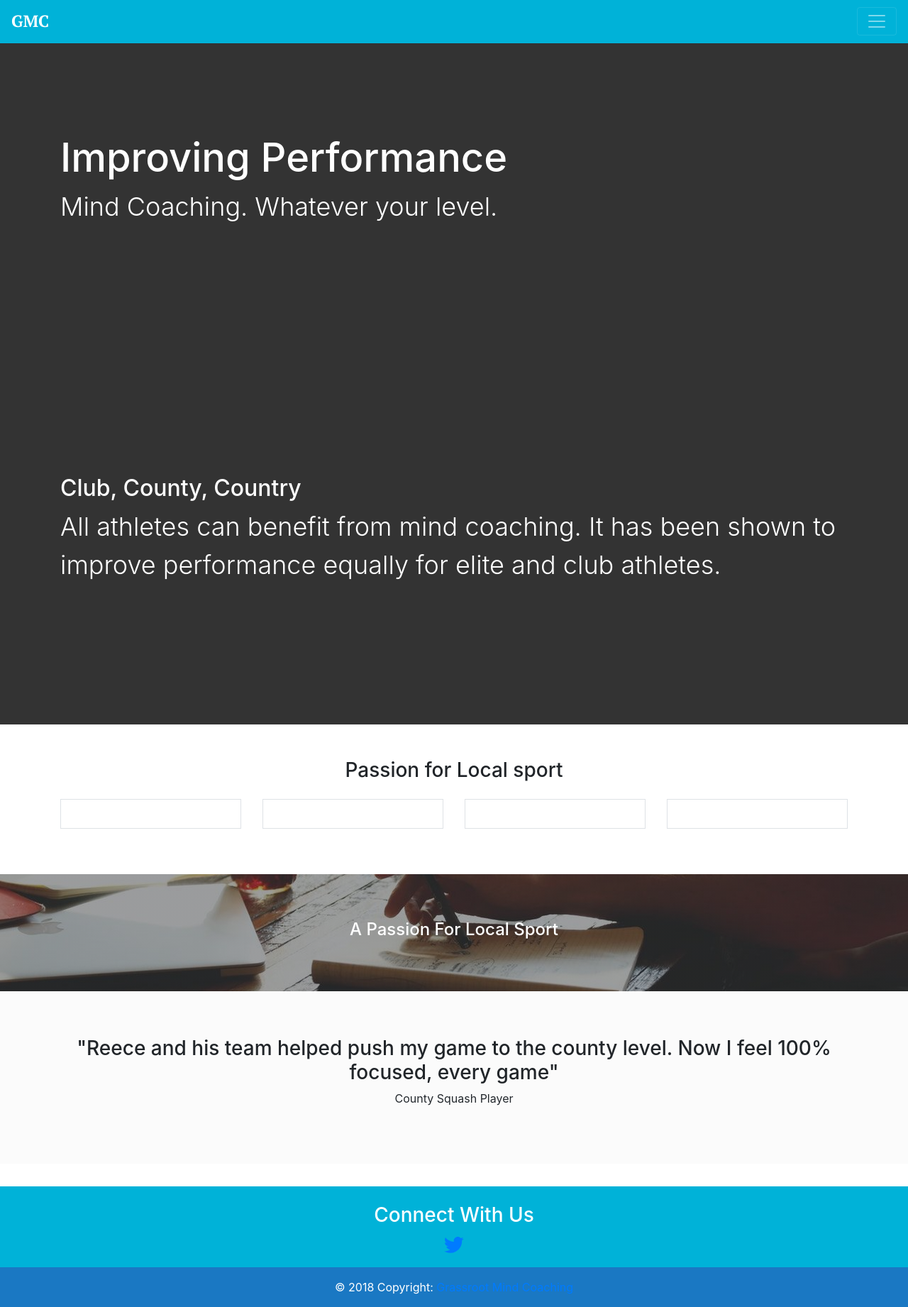
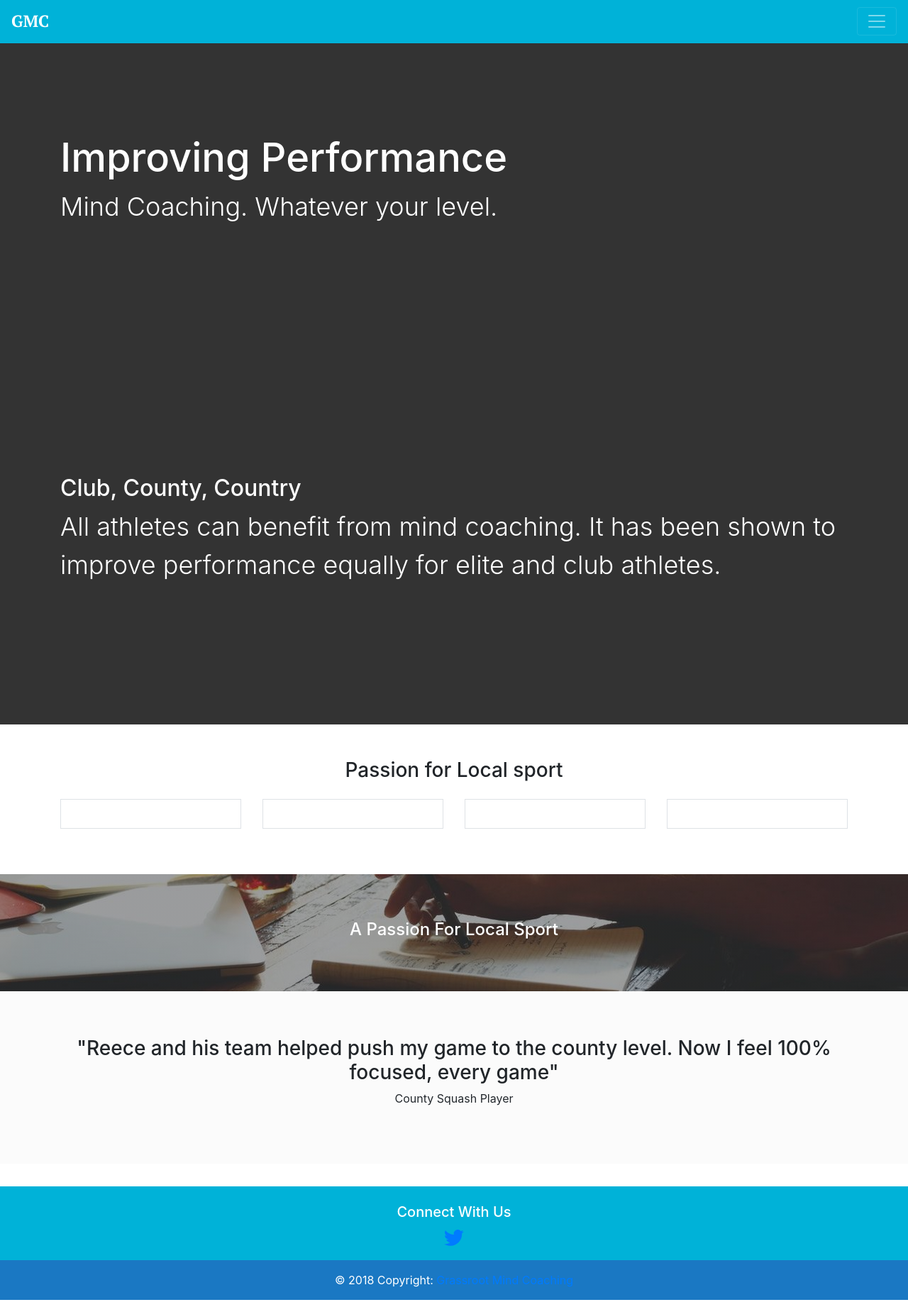
Before and after one commit to krussll/etsysimplicity, a Jekyll site: the page built from index.md, in a window 1280 px wide. Shown: the whole page at 71% size. Built offline with Jekyll 4.4.1, drawn with Linux system fonts in a browser that asks for light colours; nearby versions of some CDN libraries.

Commit message:
Update footer.html

```diff
--- a/_includes/footer.html
+++ b/_includes/footer.html
@@ -1,6 +1,6 @@
-<footer class="page-footer pt-4">
+<footer class="page-footer pt-4 text-center">
   <div class="container">
-    <h3 class="text-center">Connect With Us</h3>
+    <h5>Connect With Us</h5>
     <div class="row">
       <div class="col-xs-1 center-block">
         <a class="text-center" href="https://twitter.com/rwsportspsy">
```
